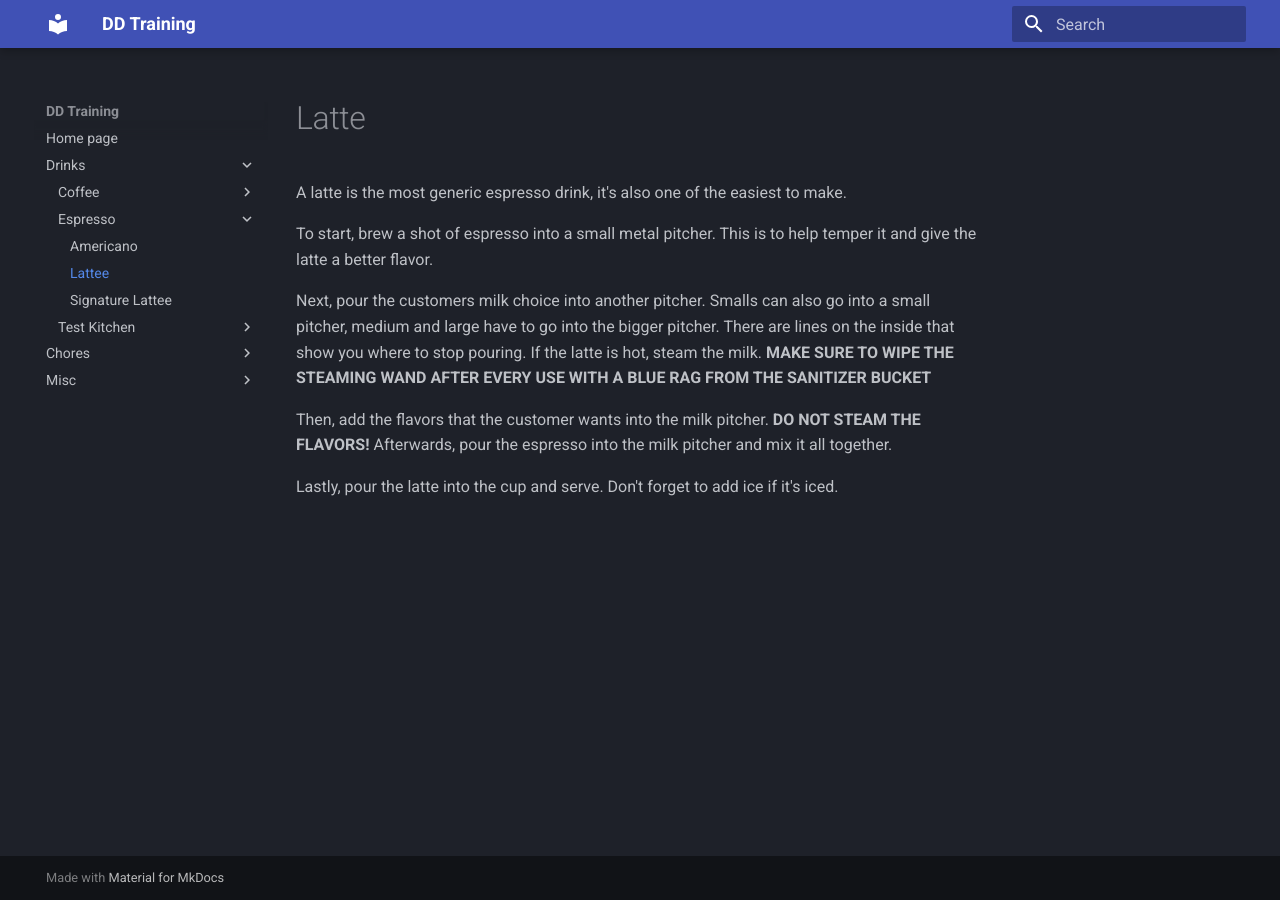
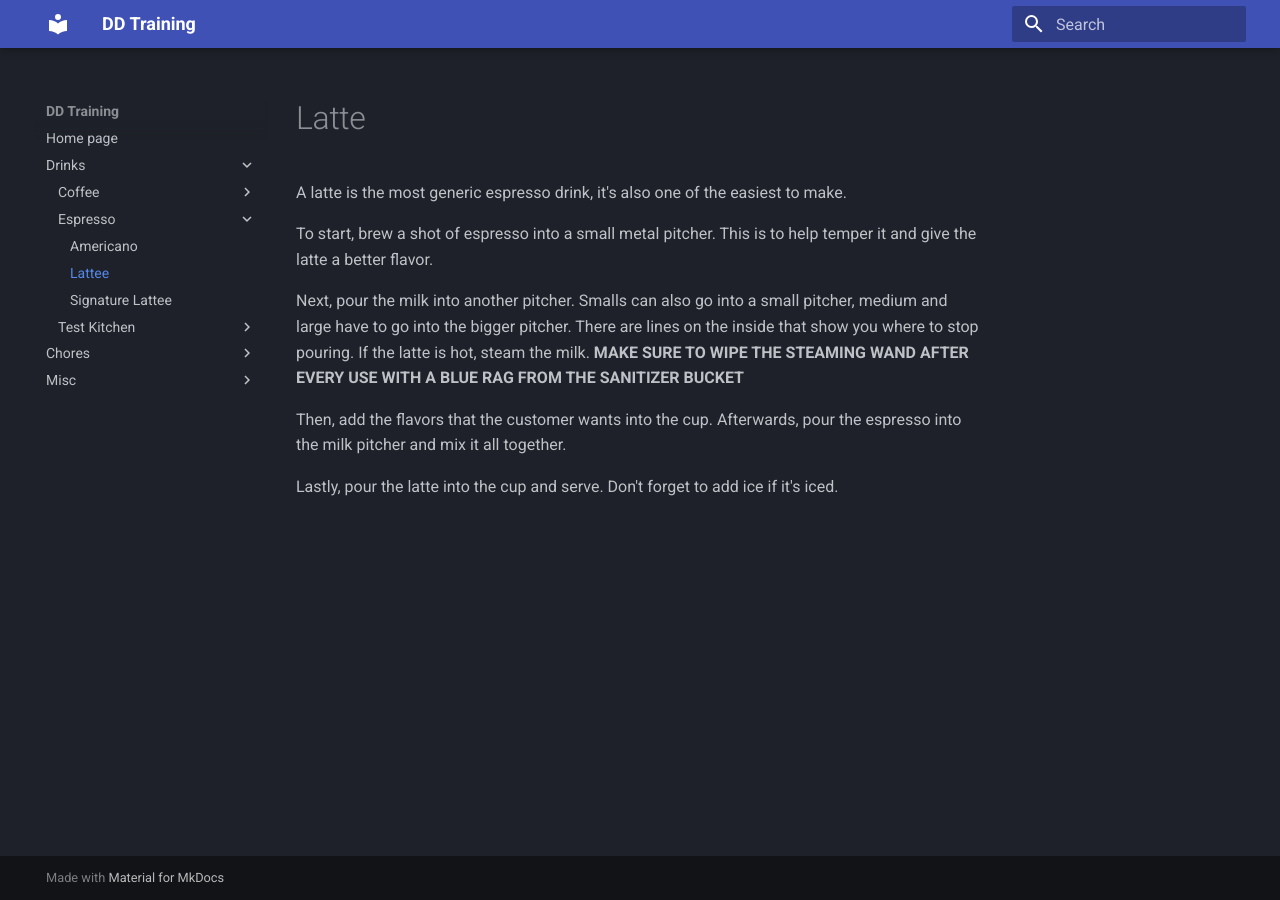
Before and after one commit to 46620/dd-training-site, an MkDocs documentation site: the page built from docs/drinks/espresso/latte.md, in a window 1280 px wide. Built offline with MkDocs 1.6.1 and Material for MkDocs 9.7.7, drawn with Linux system fonts in a browser that asks for light colours.

Commit message:
fix latte shit

```diff
--- a/docs/drinks/espresso/latte.md
+++ b/docs/drinks/espresso/latte.md
@@ -4,8 +4,8 @@ A latte is the most generic espresso drink, it's also one of the easiest to make
 
 To start, brew a shot of espresso into a small metal pitcher. This is to help temper it and give the latte a better flavor.
 
-Next, pour the customers milk choice into another pitcher. Smalls can also go into a small pitcher, medium and large have to go into the bigger pitcher. There are lines on the inside that show you where to stop pouring. If the latte is hot, steam the milk. **MAKE SURE TO WIPE THE STEAMING WAND AFTER EVERY USE WITH A BLUE RAG FROM THE SANITIZER BUCKET**
+Next, pour the milk into another pitcher. Smalls can also go into a small pitcher, medium and large have to go into the bigger pitcher. There are lines on the inside that show you where to stop pouring. If the latte is hot, steam the milk. **MAKE SURE TO WIPE THE STEAMING WAND AFTER EVERY USE WITH A BLUE RAG FROM THE SANITIZER BUCKET**
 
-Then, add the flavors that the customer wants into the milk pitcher. **DO NOT STEAM THE FLAVORS!** Afterwards, pour the espresso into the milk pitcher and mix it all together.
+Then, add the flavors that the customer wants into the cup. Afterwards, pour the espresso into the milk pitcher and mix it all together.
 
 Lastly, pour the latte into the cup and serve. Don't forget to add ice if it's iced.
```
Also changed, not shown: docs/drinks/espresso/macchiato.md (line endings or trailing spaces).
